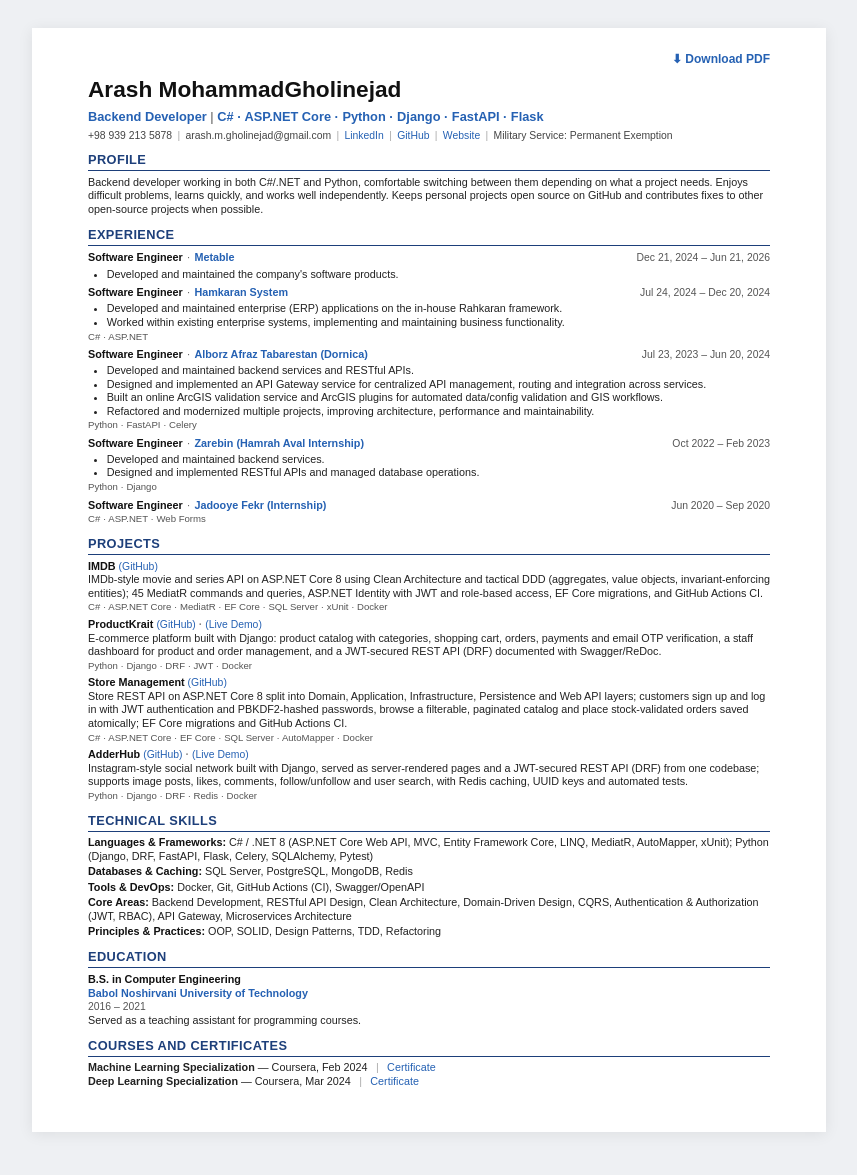
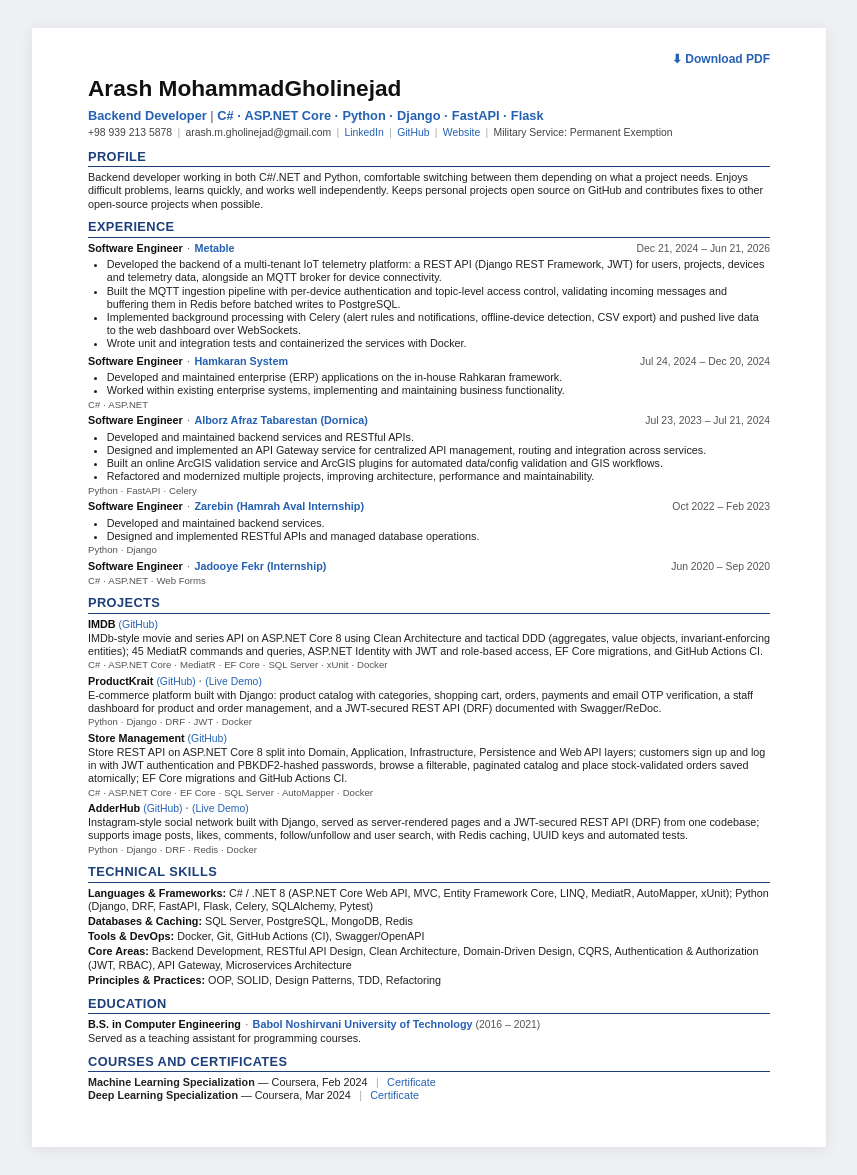
Before and after one commit to codesbygom/codesbygom.github.io, a Jekyll site: the page resume/index.html, which Jekyll copies as it is, in a window 1280 px wide. Shown: the whole page, without its empty margins (211-1068 px from the left). Built offline with Jekyll 4.4.1, drawn with Linux system fonts in a browser that asks for light colours.

Commit message:
Add Metable IoT platform bullets; extend Dornica to 12 months
Co-Authored-By: Claude Opus 5.5 <noreply@anthropic.com>
Claude-Session: https://claude.ai/code/session_011YoXAh6jAs12QLzisziVtg

```diff
--- a/portfolio/index.html
+++ b/portfolio/index.html
@@ -453,7 +453,7 @@
       <div class="tl-item">
         <div class="tl-head">
           <h3>Software Engineer</h3><span class="co">Alborz Afraz Tabarestan (Dornica)</span>
-          <span class="dates">Jul 23, 2023 – Jun 20, 2024</span>
+          <span class="dates">Jul 23, 2023 – Jul 21, 2024</span>
         </div>
         <ul>
           <li>Developed and maintained backend services and RESTful APIs.</li>
--- a/resume/index.html
+++ b/resume/index.html
@@ -1,19 +1,19 @@
 <!doctype html><html><head><meta charset="utf-8"><meta name="viewport" content="width=device-width, initial-scale=1"><title>Arash MohammadGholinejad — Resume</title>
 <style>
-@page{size:A4;margin:10mm 16mm 8mm}
+@page{size:A4;margin:9mm 16mm 7mm}
 *{box-sizing:border-box}
-body{font-family:"Liberation Sans",Arial,Helvetica,sans-serif;color:#222;font-size:8.1pt;line-height:1.25;margin:0}
+body{font-family:"Liberation Sans",Arial,Helvetica,sans-serif;color:#222;font-size:8.1pt;line-height:1.22;margin:0}
 a{color:#2561b3;text-decoration:none}
 h1{font-size:17pt;margin:0 0 4pt;color:#111}
 .role{color:#2561b3;font-weight:700;font-size:9.6pt;margin-bottom:3pt}.role .sep{color:#555;font-weight:400}
 .contact{font-size:7.8pt;color:#444}.contact .bar{color:#aaa;margin:0 4pt}
-h2{font-size:9.6pt;color:#1d3f7a;letter-spacing:.3pt;border-bottom:.8pt solid #1d3f7a;padding-bottom:1.5pt;margin:8pt 0 3.5pt}
+h2{font-size:9.6pt;color:#1d3f7a;letter-spacing:.3pt;border-bottom:.8pt solid #1d3f7a;padding-bottom:1.5pt;margin:6.5pt 0 3pt}
 p{margin:0}
-.job{margin-top:4pt}.jh{display:flex;justify-content:space-between;align-items:baseline}
+.job{margin-top:3pt}.jh{display:flex;justify-content:space-between;align-items:baseline}
 .jh b{color:#111}.co{color:#2561b3;font-weight:700}.dot{color:#666;margin:0 3pt}
 .dates{font-size:7.8pt;color:#555}
 ul{margin:2pt 0 0;padding-left:14pt}li{margin:0}
-.proj{margin-top:3.5pt}.proj .t{font-weight:700;color:#111}.proj .t a{font-weight:400;font-size:7.8pt}
+.proj{margin-top:3pt}.proj .t{font-weight:700;color:#111}.proj .t a{font-weight:400;font-size:7.8pt}
 .tech{font-size:7.2pt;color:#555;margin-top:1pt}
 .sk p{margin-bottom:1.5pt}.sk b{color:#111}
 .edu b{color:#111}.edu .u{color:#2561b3;font-weight:700}.small{font-size:7.8pt;color:#555}
@@ -32,10 +32,10 @@ ul{margin:2pt 0 0;padding-left:14pt}li{margin:0}
 
 <h2>EXPERIENCE</h2>
 <div class="job"><div class="jh"><span><b>Software Engineer</b><span class="dot">·</span><span class="co">Metable</span></span><span class="dates">Dec 21, 2024 – Jun 21, 2026</span></div>
-<ul><li>Developed and maintained the company's software products.</li></ul></div>
+<ul><li>Developed the backend of a multi-tenant IoT telemetry platform: a REST API (Django REST Framework, JWT) for users, projects, devices and telemetry data, alongside an MQTT broker for device connectivity.</li><li>Built the MQTT ingestion pipeline with per-device authentication and topic-level access control, validating incoming messages and buffering them in Redis before batched writes to PostgreSQL.</li><li>Implemented background processing with Celery (alert rules and notifications, offline-device detection, CSV export) and pushed live data to the web dashboard over WebSockets.</li><li>Wrote unit and integration tests and containerized the services with Docker.</li></ul></div>
 <div class="job"><div class="jh"><span><b>Software Engineer</b><span class="dot">·</span><span class="co">Hamkaran System</span></span><span class="dates">Jul 24, 2024 – Dec 20, 2024</span></div>
 <ul><li>Developed and maintained enterprise (ERP) applications on the in-house Rahkaran framework.</li><li>Worked within existing enterprise systems, implementing and maintaining business functionality.</li></ul><div class="tech">C# · ASP.NET</div></div>
-<div class="job"><div class="jh"><span><b>Software Engineer</b><span class="dot">·</span><span class="co">Alborz Afraz Tabarestan (Dornica)</span></span><span class="dates">Jul 23, 2023 – Jun 20, 2024</span></div>
+<div class="job"><div class="jh"><span><b>Software Engineer</b><span class="dot">·</span><span class="co">Alborz Afraz Tabarestan (Dornica)</span></span><span class="dates">Jul 23, 2023 – Jul 21, 2024</span></div>
 <ul><li>Developed and maintained backend services and RESTful APIs.</li><li>Designed and implemented an API Gateway service for centralized API management, routing and integration across services.</li><li>Built an online ArcGIS validation service and ArcGIS plugins for automated data/config validation and GIS workflows.</li><li>Refactored and modernized multiple projects, improving architecture, performance and maintainability.</li></ul><div class="tech">Python · FastAPI · Celery</div></div>
 <div class="job"><div class="jh"><span><b>Software Engineer</b><span class="dot">·</span><span class="co">Zarebin (Hamrah Aval Internship)</span></span><span class="dates">Oct 2022 – Feb 2023</span></div>
 <ul><li>Developed and maintained backend services.</li><li>Designed and implemented RESTful APIs and managed database operations.</li></ul><div class="tech">Python · Django</div></div>
@@ -64,7 +64,7 @@ ul{margin:2pt 0 0;padding-left:14pt}li{margin:0}
 <p><b>Principles &amp; Practices:</b> OOP, SOLID, Design Patterns, TDD, Refactoring</p></div>
 
 <h2>EDUCATION</h2>
-<div class="edu"><b>B.S. in Computer Engineering</b><br><span class="u">Babol Noshirvani University of Technology</span><br><span class="small">2016 – 2021</span><br>Served as a teaching assistant for programming courses.</div>
+<div class="edu"><b>B.S. in Computer Engineering</b><span class="dot">·</span><span class="u">Babol Noshirvani University of Technology</span> <span class="small">(2016 – 2021)</span><br>Served as a teaching assistant for programming courses.</div>
 
 <h2>COURSES AND CERTIFICATES</h2>
 <p><b>Machine Learning Specialization</b> — Coursera, Feb 2024 <span class="bar" style="color:#aaa;margin:0 4pt">|</span> <a href="https://www.coursera.org/account/accomplishments/specialization/46R8XJMLLS26">Certificate</a></p>
```
Also changed, not shown: index.md (+1 -1 lines), 2 other files.
